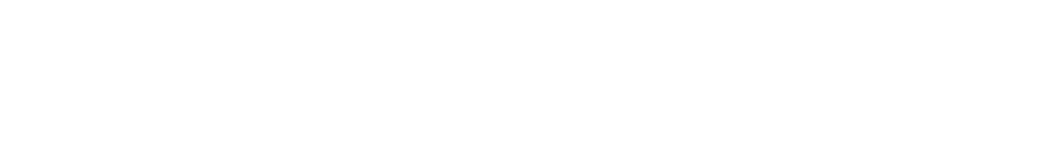
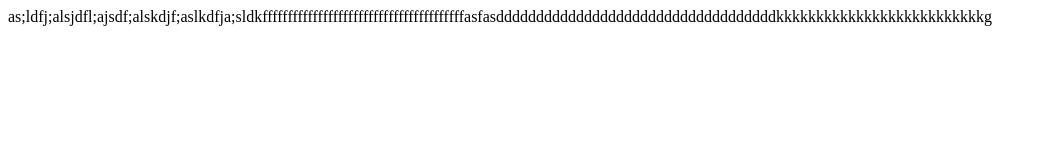
Before and after one commit to ulukbekski/elevate, a plain HTML site: page index.html in a window 1280 px wide. Shown: the whole page, without its empty margins (0-1047 px from the left). Drawn offline with Linux system fonts and the light colour scheme.

Commit message:
Update index.html

```diff
--- a/index.html
+++ b/index.html
@@ -7,6 +7,6 @@
     <title>Document</title>
 </head>
 <body>
-
+as;ldfj;alsjdfl;ajsdf;alskdjf;aslkdfja;sldkffffffffffffffffffffffffffffffffffffffffasfasdddddddddddddddddddddddddddddddddddkkkkkkkkkkkkkkkkkkkkkkkkkkg
 </body>
 </html>
```
